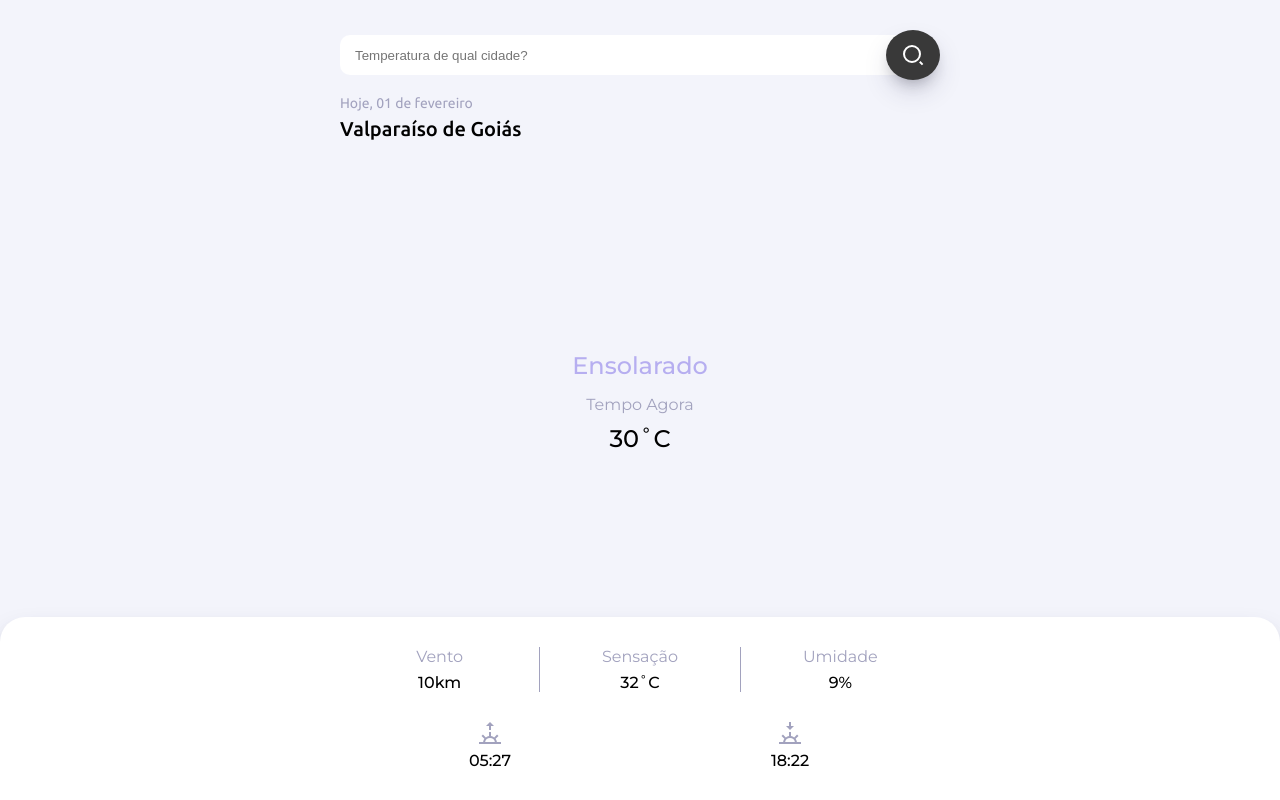
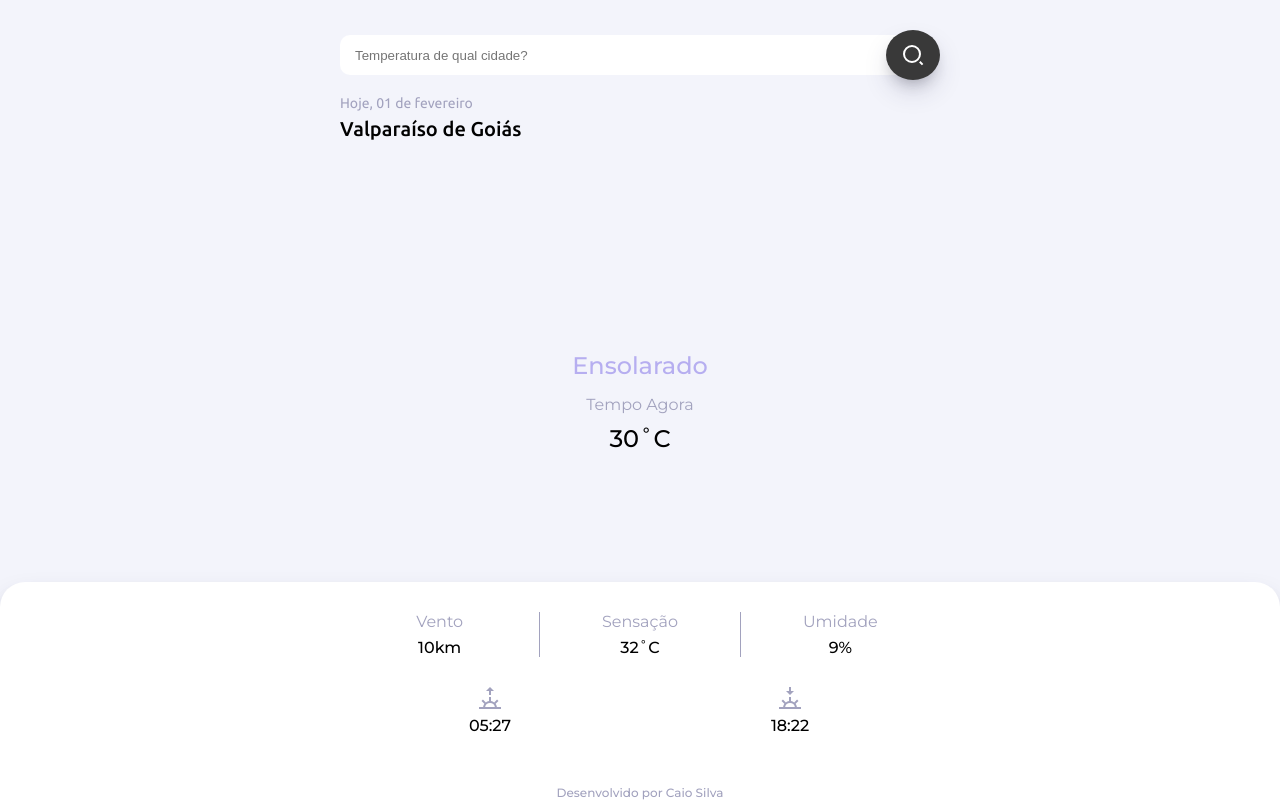
Before and after one commit to CaioSilvaDev/snapclima, a plain HTML site: page index.html in a window 1280 px wide. Drawn offline with Linux system fonts and the light colour scheme.

Commit message:
add footer

```diff
--- a/index.html
+++ b/index.html
@@ -59,6 +59,9 @@
                 <div class="sunset-sunrise__value">18:22</div>
             </div>
         </section>
+        <section class="footer">
+            Desenvolvido por Caio Silva
+        </section>
     </div>
 
 
--- a/style.css
+++ b/style.css
@@ -160,3 +160,14 @@ body {
     flex-direction: column;
     align-items: center;
 }
+
+.footer {
+    color: #a2a2be;
+    font-size: 12px;
+    font-weight: 500;
+    margin-top: 50px;
+    width: 100%;
+    display: flex;
+    flex-direction: column;
+    align-items: center;
+}
```
